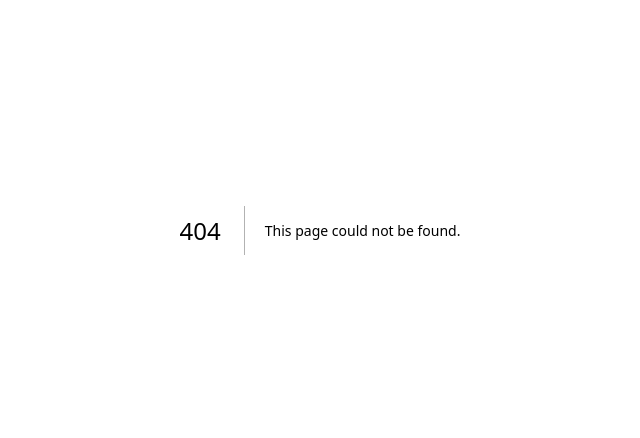
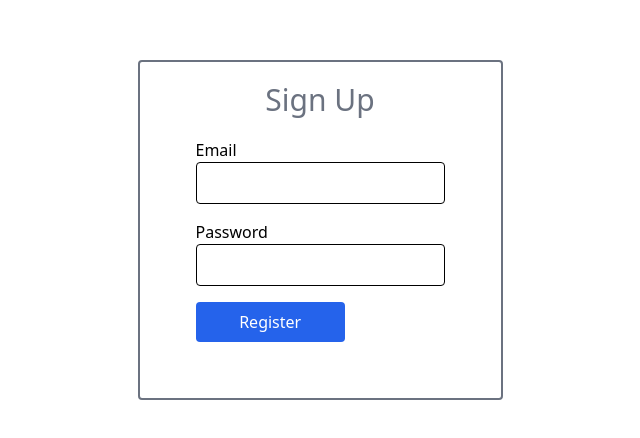
Before and after one commit to 0xDAEF0F/auth-drizzle, a Next.js app: page /signup in a window 1280 px wide. Before the commit this address had no page. Shown: the part 170-608 px from the top of the page, without its empty margins (320-960 px from the left). Built offline with nearby package versions, Linux system fonts and the light colour scheme.

Commit message:
added drizzle

```diff
--- /dev/null
+++ b/app/actions/auth.ts
@@ -0,0 +1,29 @@
+"use server";
+
+import { SignupFormSchema, FormState } from "@/utils/definitions";
+import { db } from "@/drizzle/db";
+import { usersTable } from "@/drizzle/schema";
+
+export async function signup(state: FormState, formData: FormData) {
+  const validatedFields = SignupFormSchema.safeParse({
+    email: formData.get("email"),
+    password: formData.get("password"),
+  });
+
+  if (!validatedFields.success) {
+    return {
+      errors: validatedFields.error.flatten().fieldErrors,
+    };
+  }
+
+  try {
+    await db.insert(usersTable).values(validatedFields.data).returning({
+      id: usersTable.id,
+      email: usersTable.email,
+    });
+  } catch {
+    return {
+      message: "Could not create user.",
+    };
+  }
+}
--- a/app/page.tsx
+++ b/app/page.tsx
@@ -1,7 +1,49 @@
+import Link from "next/link";
+import { redirect } from "next/navigation";
+
 export default function Home() {
   return (
-    <div className="flex h-screen items-center justify-center">
-      <p>hello world</p>
+    <div className="flex h-screen flex-col items-center justify-center">
+      <form
+        action={async () => {
+          "use server";
+          console.log("logging in...");
+          redirect("/");
+        }}
+        className="rounded border-2 border-gray-500 px-14 pb-14"
+      >
+        <h1 className="mx-auto my-5 w-fit text-3xl font-medium text-gray-500">
+          Login
+        </h1>
+        <div className="flex flex-col gap-4">
+          <div className="*:block">
+            <label htmlFor="email">Email</label>
+            <input
+              className="rounded border border-black p-2"
+              type="email"
+              name="email"
+              id="email"
+            />
+          </div>
+          <div className="*:block">
+            <label htmlFor="password">Password</label>
+            <input
+              className="rounded border border-black p-2"
+              type="password"
+              name="password"
+              id="password"
+            />
+          </div>
+          <div className="mt-2 flex gap-4 *:rounded *:px-5 *:py-2">
+            <button type="submit" className="border border-black">
+              Login
+            </button>
+            <Link className="bg-blue-600" href="/signup">
+              <button className="text-white">Register</button>
+            </Link>
+          </div>
+        </div>
+      </form>
     </div>
   );
 }
--- /dev/null
+++ b/app/signup/page.tsx
@@ -0,0 +1,62 @@
+"use client";
+
+import { signup } from "../actions/auth";
+import { useActionState } from "react";
+
+export default function Page() {
+  const [state, action] = useActionState(signup, undefined);
+
+  return (
+    <div className="flex h-screen flex-col items-center justify-center">
+      <form
+        action={action}
+        className="rounded border-2 border-gray-500 px-14 pb-14"
+      >
+        <h1 className="mx-auto my-5 w-fit text-3xl font-medium text-gray-500">
+          Sign Up
+        </h1>
+        <div className="flex flex-col gap-4">
+          <div className="*:block">
+            <label htmlFor="email">Email</label>
+            <input
+              className="rounded border border-black p-2"
+              type="email"
+              name="email"
+              id="email"
+            />
+            {state?.errors?.email && (
+              <p className="text-sm">{state.errors.email}</p>
+            )}
+          </div>
+          <div className="*:block">
+            <label htmlFor="password">Password</label>
+            <input
+              className="rounded border border-black p-2"
+              type="password"
+              name="password"
+              id="password"
+            />
+            {state?.errors?.password && (
+              <div className="mt-1">
+                <p className="text-sm">Password must:</p>
+                <ul>
+                  {state.errors.password.map((error) => (
+                    <li className="text-sm" key={error}>
+                      - {error}
+                    </li>
+                  ))}
+                </ul>
+              </div>
+            )}
+          </div>
+          <button
+            type="submit"
+            className="flex w-[60%] justify-center rounded bg-blue-600 px-5 py-2 text-white"
+          >
+            Register
+          </button>
+        </div>
+      </form>
+    </div>
+  );
+}
--- /dev/null
+++ b/drizzle/db.ts
@@ -0,0 +1,11 @@
+import "dotenv/config";
+import { drizzle } from "drizzle-orm/libsql";
+import * as schema from "./schema";
+
+const db = drizzle({
+  connection: process.env.DB_FILE_NAME!,
+  schema,
+  logger: true,
+});
+
+export { db };
--- /dev/null
+++ b/drizzle/schema.ts
@@ -0,0 +1,8 @@
+import { int, sqliteTable, text } from "drizzle-orm/sqlite-core";
+
+export const usersTable = sqliteTable("user", {
+  id: int().primaryKey({ autoIncrement: true }),
+  name: text(),
+  email: text().notNull().unique(),
+  password: text().notNull(),
+});
--- /dev/null
+++ b/utils/definitions.ts
@@ -0,0 +1,30 @@
+import { z } from "zod";
+
+export const SignupFormSchema = z.object({
+  name: z
+    .string()
+    .min(3, { message: "Name must be at least 3 characters long." })
+    .trim()
+    .optional(),
+  email: z.string().email({ message: "Please enter a valid email." }).trim(),
+  password: z
+    .string()
+    .min(8, { message: "Be at least 8 characters long" })
+    .regex(/[a-zA-Z]/, { message: "Contain at least one letter." })
+    .regex(/[0-9]/, { message: "Contain at least one number." })
+    .regex(/[^a-zA-Z0-9]/, {
+      message: "Contain at least one special character.",
+    })
+    .trim(),
+});
+
+export type FormState =
+  | {
+      errors?: {
+        name?: string[];
+        email?: string[];
+        password?: string[];
+      };
+      message?: string;
+    }
+  | undefined;
```
Also changed, not shown: drizzle.config.ts (added, +11 -0 lines), drizzle/seed.ts (added, +40 -0 lines), package.json (+8 -1 lines), utils/password.ts (added, +15 -0 lines), 2 other files (tests, documents, lock files or other folders).
